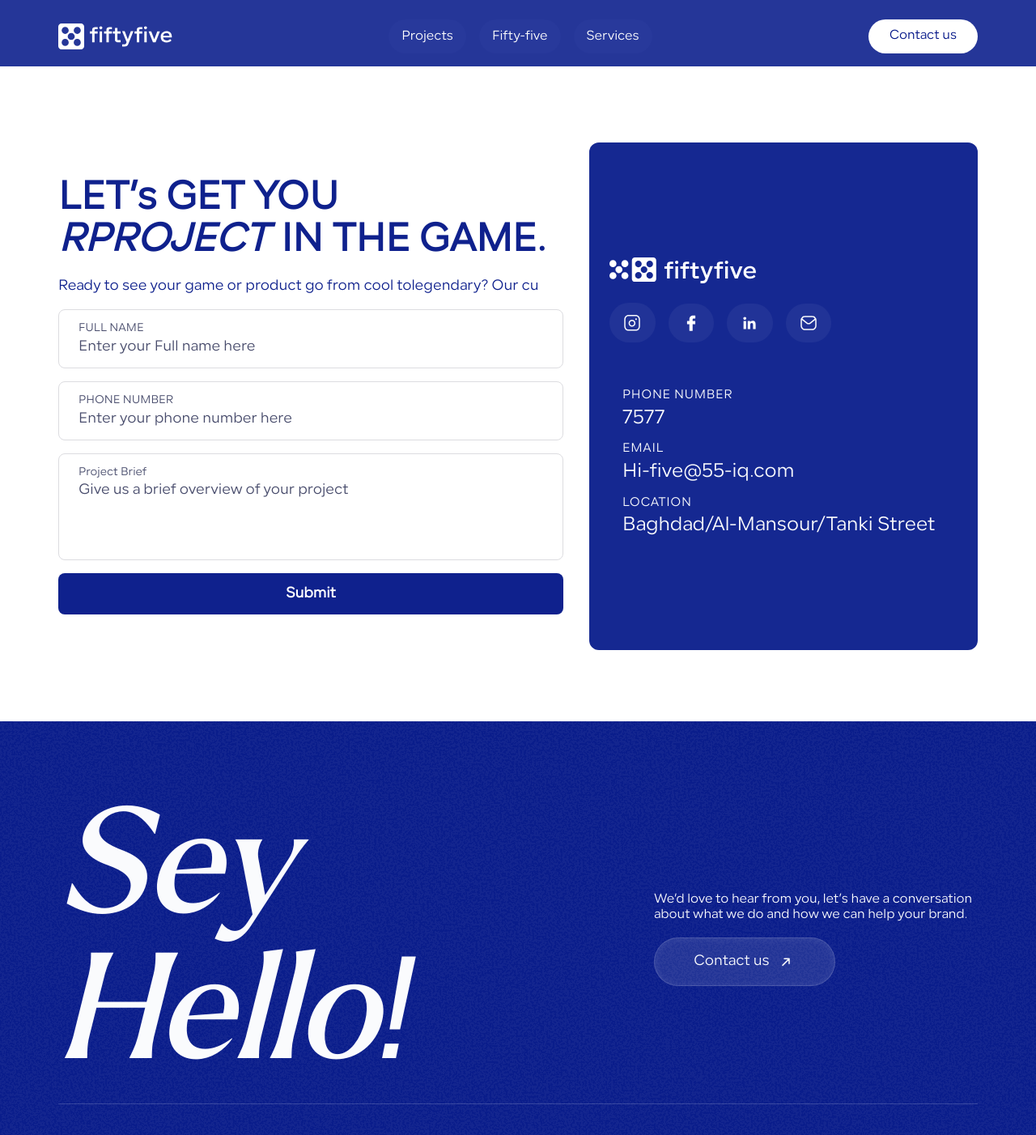
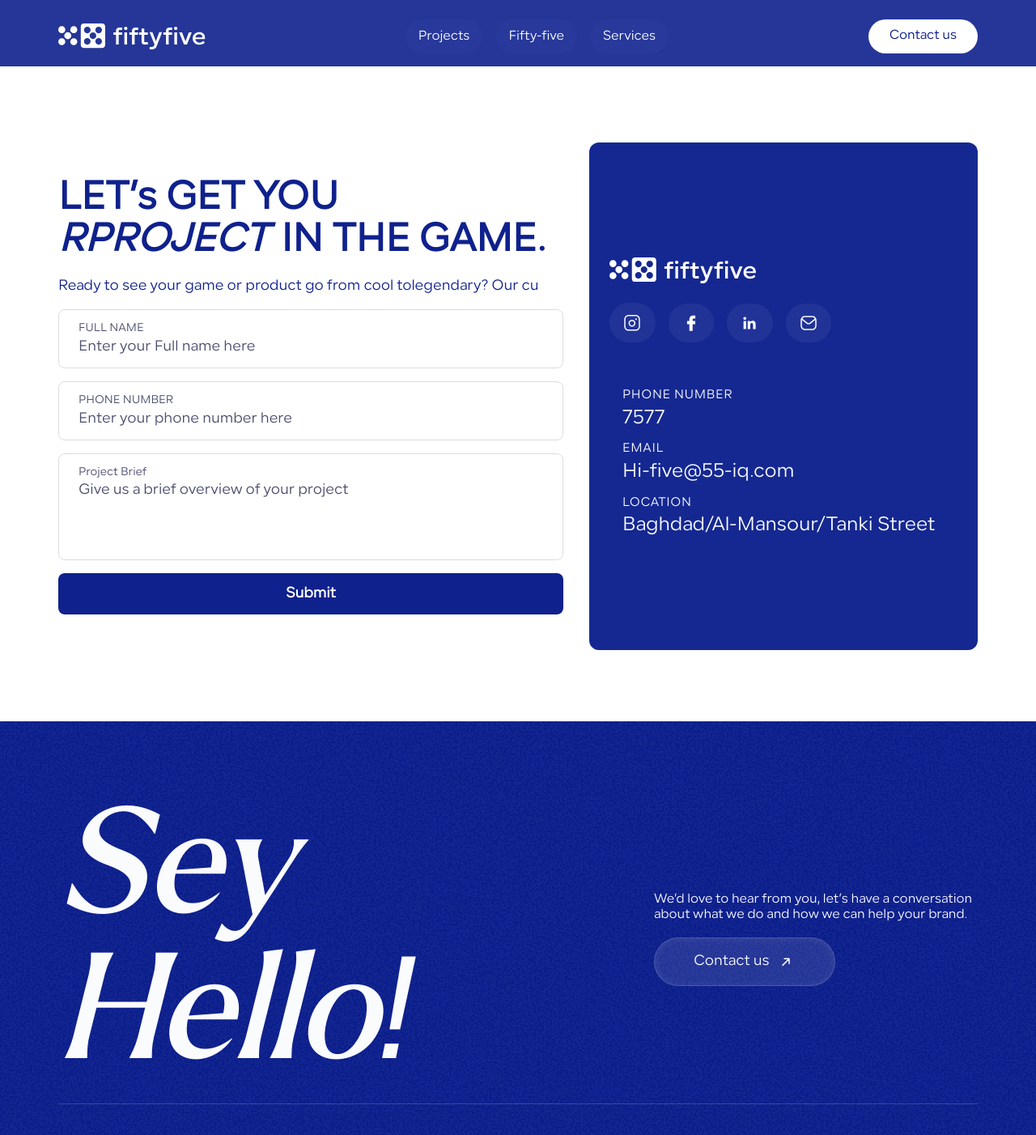
Before and after one commit to xmustafa5/55, a Next.js app: page /contact-us in a window 1280 px wide. Shown: the top 1402 px of the page at 81% size. Built offline with nearby package versions, Linux system fonts and the light colour scheme.

Commit message:
changing

```diff
--- a/app/_components/Header.tsx
+++ b/app/_components/Header.tsx
@@ -9,22 +9,32 @@ function Header() {
     return (
         <>
             <div className="flex justify-between items-center w-screen fixed z-20 px-6 md:px-[72px] py-[24px] pb-4 bg-[#253698]">
-                <div className="flex items-center gap-[7px]">
-                    <svg xmlns="http://www.w3.org/2000/svg" width="32" height="32" viewBox="0 0 32 32" fill="none">
-                        <path d="M28.0434 0H3.95656C1.77109 0 0 1.77108 0 3.95655V28.0434C0 30.2289 1.77109 32 3.95656 32H28.0434C30.2289 32 32 30.2289 32 28.0434V3.95655C32 1.77108 30.2289 0 28.0434 0ZM8.54804 4.18378C10.9607 4.18378 12.9123 6.13532 12.9123 8.54802C12.9123 10.9607 10.9607 12.9123 8.54804 12.9123C6.13534 12.9123 4.18379 10.9607 4.18379 8.54802C4.18379 6.13532 6.13534 4.18378 8.54804 4.18378ZM8.54804 27.8095C6.13534 27.8095 4.18379 25.858 4.18379 23.4453C4.18379 21.0326 6.13534 19.081 8.54804 19.081C10.9607 19.081 12.9123 21.0326 12.9123 23.4453C12.9123 25.858 10.9607 27.8095 8.54804 27.8095ZM16 20.3642C13.5873 20.3642 11.6358 18.4127 11.6358 16C11.6358 13.5873 13.5873 11.6358 16 11.6358C18.4127 11.6358 20.3642 13.5873 20.3642 16C20.3642 18.4127 18.4127 20.3642 16 20.3642ZM23.452 27.8095C21.0393 27.8095 19.0877 25.858 19.0877 23.4453C19.0877 21.0326 21.0393 19.081 23.452 19.081C25.8647 19.081 27.8162 21.0326 27.8162 23.4453C27.8162 25.858 25.8647 27.8095 23.452 27.8095ZM23.452 12.9123C21.0393 12.9123 19.0877 10.9607 19.0877 8.54802C19.0877 6.13532 21.0393 4.18378 23.452 4.18378C25.8647 4.18378 27.8162 6.13532 27.8162 8.54802C27.8162 10.9607 25.8647 12.9123 23.452 12.9123Z" fill="white" />
+                <Link href={"/"} className="flex items-center gap-[7px]">
+                    <svg xmlns="http://www.w3.org/2000/svg" width="182" height="32" viewBox="0 0 182 32" fill="none">
+                        <g clip-path="url(#clip0_1061_1130)">
+                            <path d="M4.33508 18.1455C1.93752 18.1455 0 20.083 0 22.4806C0 24.8782 1.93752 26.8157 4.33508 26.8157C6.73265 26.8157 8.67017 24.8782 8.67017 22.4806C8.67017 20.083 6.73265 18.1455 4.33508 18.1455Z" fill="white" />
+                            <path d="M19.1451 18.1455C16.7476 18.1455 14.8101 20.083 14.8101 22.4806C14.8101 24.8782 16.7476 26.8157 19.1451 26.8157C21.5427 26.8157 23.4802 24.8782 23.4802 22.4806C23.4802 20.083 21.5427 18.1455 19.1451 18.1455Z" fill="white" />
+                            <path d="M4.33508 12.0051C6.73265 12.0051 8.67017 10.0676 8.67017 7.67005C8.67017 5.27248 6.73265 3.33496 4.33508 3.33496C1.93752 3.33496 0 5.27248 0 7.67005C0 10.0676 1.93752 12.0051 4.33508 12.0051Z" fill="white" />
+                            <path d="M11.7404 10.7402C9.34279 10.7402 7.40527 12.6778 7.40527 15.0753C7.40527 17.4729 9.34279 19.4104 11.7404 19.4104C14.1379 19.4104 16.0754 17.4729 16.0754 15.0753C16.0754 12.6778 14.1379 10.7402 11.7404 10.7402Z" fill="white" />
+                            <path d="M19.1451 3.33496C16.7476 3.33496 14.8101 5.27248 14.8101 7.67005C14.8101 10.0676 16.7476 12.0051 19.1451 12.0051C21.5427 12.0051 23.4802 10.0676 23.4802 7.67005C23.4802 5.27248 21.5427 3.33496 19.1451 3.33496Z" fill="white" />
+                            <path d="M54.2153 0H31.5225C29.4611 0 27.7979 1.6721 27.7979 3.72463V26.4175C27.7979 28.4789 29.47 30.1421 31.5225 30.1421H54.2153C56.2767 30.1421 57.94 28.47 57.94 26.4175V3.72463C57.94 1.66326 56.2679 0 54.2153 0ZM35.8487 3.94581C38.1224 3.94581 39.9626 5.78601 39.9626 8.05972C39.9626 10.3334 38.1224 12.1736 35.8487 12.1736C33.575 12.1736 31.7348 10.3334 31.7348 8.05972C31.7348 5.78601 33.575 3.94581 35.8487 3.94581ZM35.8487 26.2051C33.575 26.2051 31.7348 24.3649 31.7348 22.0912C31.7348 19.8175 33.575 17.9773 35.8487 17.9773C38.1224 17.9773 39.9626 19.8175 39.9626 22.0912C39.9626 24.3649 38.1224 26.2051 35.8487 26.2051ZM42.8645 19.1894C40.5908 19.1894 38.7506 17.3492 38.7506 15.0755C38.7506 12.8018 40.5908 10.9616 42.8645 10.9616C45.1382 10.9616 46.9784 12.8018 46.9784 15.0755C46.9784 17.3492 45.1382 19.1894 42.8645 19.1894ZM49.8891 26.2051C47.6154 26.2051 45.7752 24.3649 45.7752 22.0912C45.7752 19.8175 47.6154 17.9773 49.8891 17.9773C52.1628 17.9773 54.003 19.8175 54.003 22.0912C54.003 24.3649 52.1628 26.2051 49.8891 26.2051ZM49.8891 12.1648C47.6154 12.1648 45.7752 10.3246 45.7752 8.05087C45.7752 5.77716 47.6154 3.93696 49.8891 3.93696C52.1628 3.93696 54.003 5.77716 54.003 8.05087C54.003 10.3246 52.1628 12.1648 49.8891 12.1648Z" fill="white" />
+                            <path d="M68.1494 11.0773H71.3521V8.95402C71.3521 7.69773 71.759 6.74224 72.5641 6.08756C73.3692 5.43287 74.3512 5.09668 75.5102 5.09668H78.9783V8.02507H75.7491C75.4306 8.02507 75.174 8.13124 74.9705 8.35242C74.7671 8.57359 74.6697 8.84786 74.6697 9.19289V11.0773H78.9163V14.0057H74.6697V26.0201H71.3521V14.0057H68.1494V11.0773Z" fill="white" />
+                            <path d="M81.8888 7.49392C81.4818 7.0958 81.2783 6.60921 81.2783 6.0253C81.2783 5.44139 81.4818 4.96365 81.8888 4.55668C82.2957 4.15856 82.7912 3.95508 83.3662 3.95508C83.9413 3.95508 84.4013 4.15856 84.7995 4.56553C85.1976 4.9725 85.4011 5.45909 85.4011 6.01646C85.4011 6.57382 85.1976 7.06041 84.7995 7.46738C84.4013 7.87435 83.9236 8.07783 83.3662 8.07783C82.8089 8.07783 82.2957 7.8832 81.8888 7.47623V7.49392ZM85.0118 11.077V26.0198H81.6941V11.077H85.0118Z" fill="white" />
+                            <path d="M87.8521 11.0773H91.0547V8.95402C91.0547 7.69773 91.4617 6.74224 92.2668 6.08756C93.0718 5.43287 94.0539 5.09668 95.2128 5.09668H98.6809V8.02507H95.4517C95.1332 8.02507 94.8767 8.13124 94.6732 8.35242C94.4697 8.57359 94.3724 8.84786 94.3724 9.19289V11.0773H98.619V14.0057H94.3724V26.0201H91.0547V14.0057H87.8521V11.0773Z" fill="white" />
+                            <path d="M103.812 25.0995C103.193 24.4802 102.883 23.7459 102.883 22.8877L102.91 14.0141H99.9546V11.0857H102.91V6.36133H106.227V11.0857H110.624V14.0141H106.227V22.6223C106.227 22.7462 106.263 22.8435 106.351 22.9231C106.431 23.0027 106.528 23.047 106.652 23.047H110.686V26.0373H106.024C105.166 26.0373 104.431 25.7277 103.812 25.1084V25.0995Z" fill="white" />
+                            <path d="M119.339 31.1243C118.427 31.7082 117.268 32.009 115.853 32.009H112.836V29.0186H115.313C116.171 29.0186 116.844 28.8771 117.33 28.6028C117.817 28.3197 118.171 27.8774 118.392 27.2581L118.958 25.9133L112.739 10.8467H116.295L120.604 22.0294L124.727 10.8467H128.31L121.374 28.3905C120.914 29.6291 120.232 30.5403 119.33 31.1243H119.339Z" fill="white" />
+                            <path d="M129.875 11.0773H133.078V8.95402C133.078 7.69773 133.485 6.74224 134.29 6.08756C135.095 5.43287 136.077 5.09668 137.236 5.09668H140.704V8.02507H137.475C137.157 8.02507 136.9 8.13124 136.697 8.35242C136.493 8.57359 136.396 8.84786 136.396 9.19289V11.0773H140.642V14.0057H136.396V26.0201H133.078V14.0057H129.875V11.0773Z" fill="white" />
+                            <path d="M143.615 7.49392C143.208 7.0958 143.005 6.60921 143.005 6.0253C143.005 5.44139 143.208 4.96365 143.615 4.55668C144.022 4.15856 144.518 3.95508 145.093 3.95508C145.668 3.95508 146.128 4.15856 146.526 4.56553C146.924 4.9725 147.128 5.45909 147.128 6.01646C147.128 6.57382 146.924 7.06041 146.526 7.46738C146.128 7.87435 145.65 8.07783 145.093 8.07783C144.535 8.07783 144.022 7.8832 143.615 7.47623V7.49392ZM146.738 11.077V26.0198H143.421V11.077H146.738Z" fill="white" />
+                            <path d="M158.991 26.0287H155.346L149.366 11.0859H152.949L157.16 21.9944L161.345 11.0859H164.928L158.983 26.0287H158.991Z" fill="white" />
+                            <path d="M170.104 21.5701C170.528 22.2248 171.112 22.738 171.838 23.0918C172.563 23.4546 173.359 23.6315 174.217 23.6315C175.253 23.6315 176.208 23.4457 177.075 23.0653C177.942 22.6849 178.623 22.1717 179.119 21.5082L180.968 23.4546C180.331 24.3481 179.393 25.0559 178.154 25.5779C176.916 26.0999 175.562 26.3564 174.085 26.3564C172.51 26.3564 171.112 26.0291 169.9 25.3655C168.688 24.7109 167.741 23.7908 167.078 22.5964C166.414 21.4109 166.078 20.0396 166.078 18.4825C166.078 16.9254 166.414 15.6514 167.078 14.4748C167.741 13.2981 168.679 12.3868 169.874 11.7233C171.068 11.0686 172.422 10.7324 173.934 10.7324C176.288 10.7324 178.128 11.396 179.446 12.723C180.773 14.0501 181.437 15.908 181.437 18.2967C181.437 18.7391 181.428 19.0752 181.41 19.3141H169.458C169.458 20.1546 169.67 20.8978 170.104 21.5524V21.5701ZM171.696 13.7847C171.015 14.1563 170.475 14.6428 170.068 15.2621C169.661 15.8814 169.449 16.5361 169.422 17.235H178.154C178.137 16.0584 177.747 15.094 177.004 14.3509C176.261 13.6077 175.235 13.2273 173.943 13.2273C173.129 13.2273 172.377 13.4131 171.705 13.7847H171.696Z" fill="white" />
+                        </g>
+                        <defs>
+                            <clipPath id="clip0_1061_1130">
+                                <rect width="181.445" height="32" fill="white" />
+                            </clipPath>
+                        </defs>
                     </svg>
-                    <svg className="hidden sm:block" xmlns="http://www.w3.org/2000/svg" width="102" height="26" viewBox="0 0 102 26" fill="none">
-                        <path d="M0 6.82717H2.86048V4.92909C2.86048 3.80629 3.22138 2.9508 3.94319 2.36266C4.66499 1.77452 5.54051 1.48047 6.57644 1.48047H9.67752V4.10034H6.79031C6.50293 4.10034 6.27569 4.20059 6.09523 4.39441C5.91478 4.58823 5.8279 4.84219 5.8279 5.14294V6.82717H9.62406V9.44704H5.8279V20.1939H2.86048V9.44704H0V6.82717Z" fill="white" />
-                        <path d="M12.2839 3.6194C11.9163 3.26518 11.7358 2.82408 11.7358 2.30946C11.7358 1.79484 11.9163 1.35374 12.2839 0.999526C12.6515 0.645307 13.0926 0.464844 13.6072 0.464844C14.1218 0.464844 14.5362 0.6453 14.8904 1.01289C15.2446 1.38047 15.4251 1.80821 15.4251 2.30946C15.4251 2.81071 15.2446 3.23845 14.8904 3.60604C14.5362 3.97362 14.1084 4.15408 13.6072 4.15408C13.1059 4.15408 12.6515 3.97362 12.2839 3.6194ZM15.0775 6.82743V20.1942H12.1101V6.82743H15.0775Z" fill="white" />
-                        <path d="M17.6172 6.82717H20.4777V4.92909C20.4777 3.80629 20.8386 2.9508 21.5604 2.36266C22.2822 1.77452 23.1577 1.48047 24.1936 1.48047H27.2947V4.10034H24.4075C24.1201 4.10034 23.8929 4.20059 23.7124 4.39441C23.532 4.58823 23.4451 4.84219 23.4451 5.14294V6.82717H27.2412V9.44704H23.4451V20.1939H20.4777V9.44704H17.6172V6.82717Z" fill="white" />
-                        <path d="M31.893 19.3654C31.3382 18.8107 31.0642 18.1557 31.0642 17.3871L31.091 9.44728H28.4443V6.82741H31.091V2.60352H34.0584V6.82741H37.9882V9.44728H34.0584V17.1465C34.0584 17.2535 34.0918 17.3404 34.1653 17.4139C34.2388 17.4874 34.3257 17.5208 34.4326 17.5208H38.0417V20.1942H33.8712C33.1026 20.1942 32.4477 19.9201 31.893 19.3654Z" fill="white" />
-                        <path d="M45.7741 24.7451C44.9654 25.2731 43.9228 25.5338 42.6597 25.5338H39.9596V22.8604H42.1785C42.9471 22.8604 43.5486 22.7334 43.983 22.4861C44.4174 22.2389 44.7382 21.8378 44.932 21.2831L45.44 20.0801L39.8794 6.60645H43.0607L46.9103 16.6048L50.5995 6.60645H53.8075L47.6054 22.299C47.1977 23.4018 46.5828 24.2171 45.7741 24.7451Z" fill="white" />
-                        <path d="M55.1978 6.82717H58.0582V4.92909C58.0582 3.80629 58.4191 2.9508 59.141 2.36266C59.8628 1.77452 60.7383 1.48047 61.7742 1.48047H64.8753V4.10034H61.9881C61.7007 4.10034 61.4734 4.20059 61.293 4.39441C61.1125 4.58823 61.0257 4.84219 61.0257 5.14294V6.82717H64.8218V9.44704H61.0257V20.1939H58.0582V9.44704H55.1978V6.82717Z" fill="white" />
-                        <path d="M67.4753 3.6194C67.1077 3.26518 66.9272 2.82408 66.9272 2.30946C66.9272 1.79484 67.1077 1.35374 67.4753 0.999526C67.8429 0.645307 68.284 0.464844 68.7986 0.464844C69.3132 0.464844 69.7276 0.6453 70.0818 1.01289C70.436 1.38047 70.6165 1.80821 70.6165 2.30946C70.6165 2.81071 70.436 3.23845 70.0818 3.60604C69.7276 3.97362 69.2998 4.15408 68.7986 4.15408C68.2973 4.15408 67.8429 3.97362 67.4753 3.6194ZM70.2689 6.82743V20.1942H67.3015V6.82743H70.2689Z" fill="white" />
-                        <path d="M81.2298 20.1939H77.9683L72.6216 6.82715H75.8296L79.599 16.5849L83.3417 6.82715H86.5497L81.2298 20.1939Z" fill="white" />
-                        <path d="M91.1611 16.2107C91.542 16.7989 92.0633 17.2533 92.7116 17.5741C93.3599 17.8949 94.0684 18.0553 94.8369 18.0553C95.7659 18.0553 96.6147 17.8882 97.39 17.5474C98.1653 17.2065 98.7735 16.7454 99.2212 16.1573L100.879 17.8949C100.311 18.6969 99.4685 19.3319 98.3658 19.793C97.263 20.2542 96.0466 20.4881 94.73 20.4881C93.3198 20.4881 92.0767 20.194 90.9873 19.6059C89.8979 19.0177 89.0558 18.1957 88.461 17.133C87.8662 16.0704 87.5654 14.8473 87.5654 13.4572C87.5654 12.067 87.8662 10.9242 88.461 9.87489C89.0558 8.8256 89.8913 8.00353 90.9606 7.41539C92.0299 6.82726 93.2396 6.5332 94.5964 6.5332C96.7016 6.5332 98.3457 7.12803 99.5287 8.31098C100.712 9.49394 101.306 11.1581 101.306 13.2968C101.306 13.6911 101.3 13.9918 101.28 14.2057H90.5863C90.5863 14.9542 90.7801 15.6226 91.1611 16.2107ZM92.5913 9.24665C91.9832 9.57414 91.5019 10.0152 91.1343 10.5699C90.7668 11.1247 90.5796 11.7128 90.5596 12.3344H98.3658C98.3457 11.2851 98.0049 10.4229 97.3365 9.75457C96.6682 9.08624 95.7526 8.75207 94.5964 8.75207C93.8679 8.75207 93.1995 8.91917 92.5913 9.24665Z" fill="white" />
-                    </svg>
-                </div>
+                </Link>
 
                 {/* Desktop Navigation */}
                 <div className="hidden lg:flex justify-center items-center gap-4">
```
Also changed, not shown: app/_components/About.tsx (+19 -16 lines), app/_components/Footer.tsx (+23 -13 lines).
